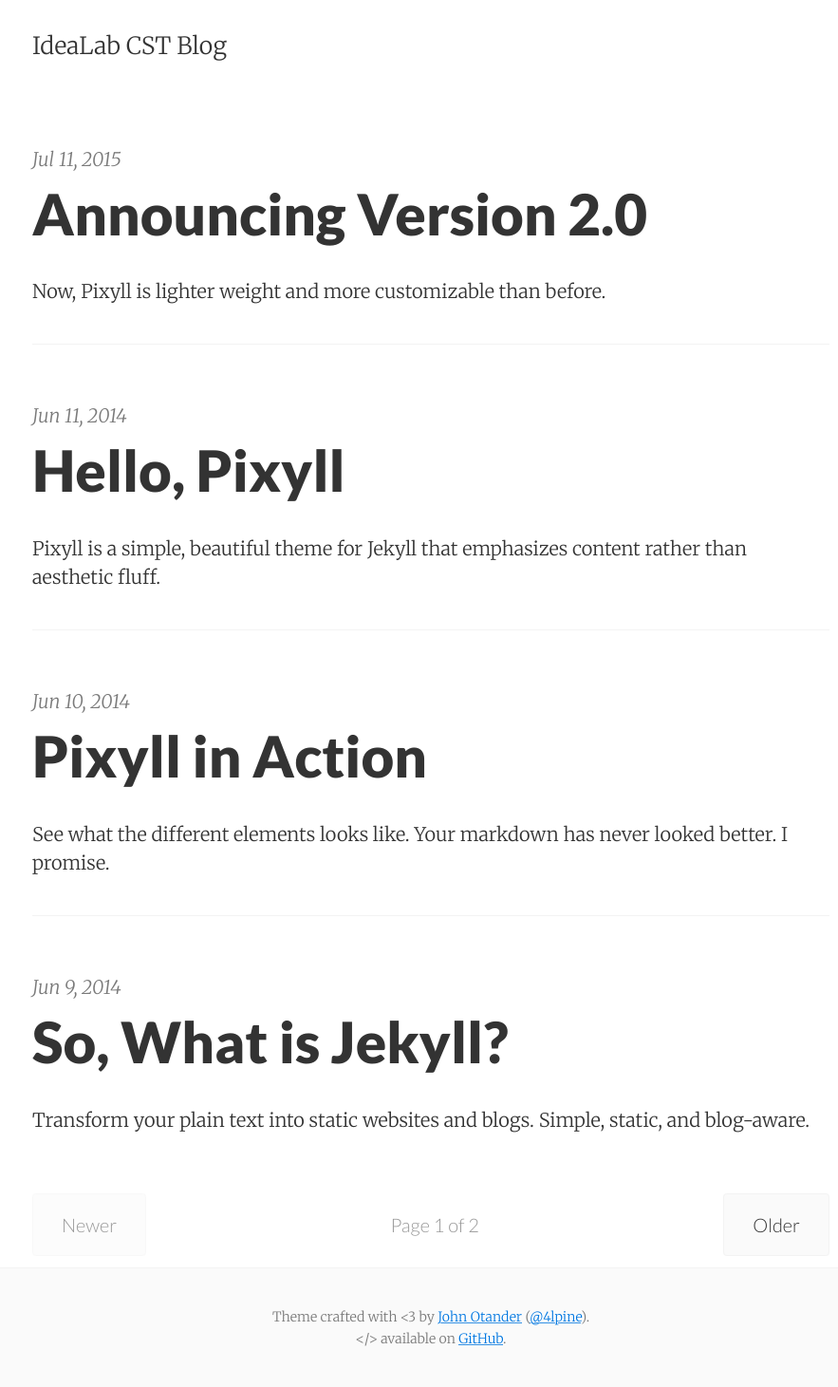
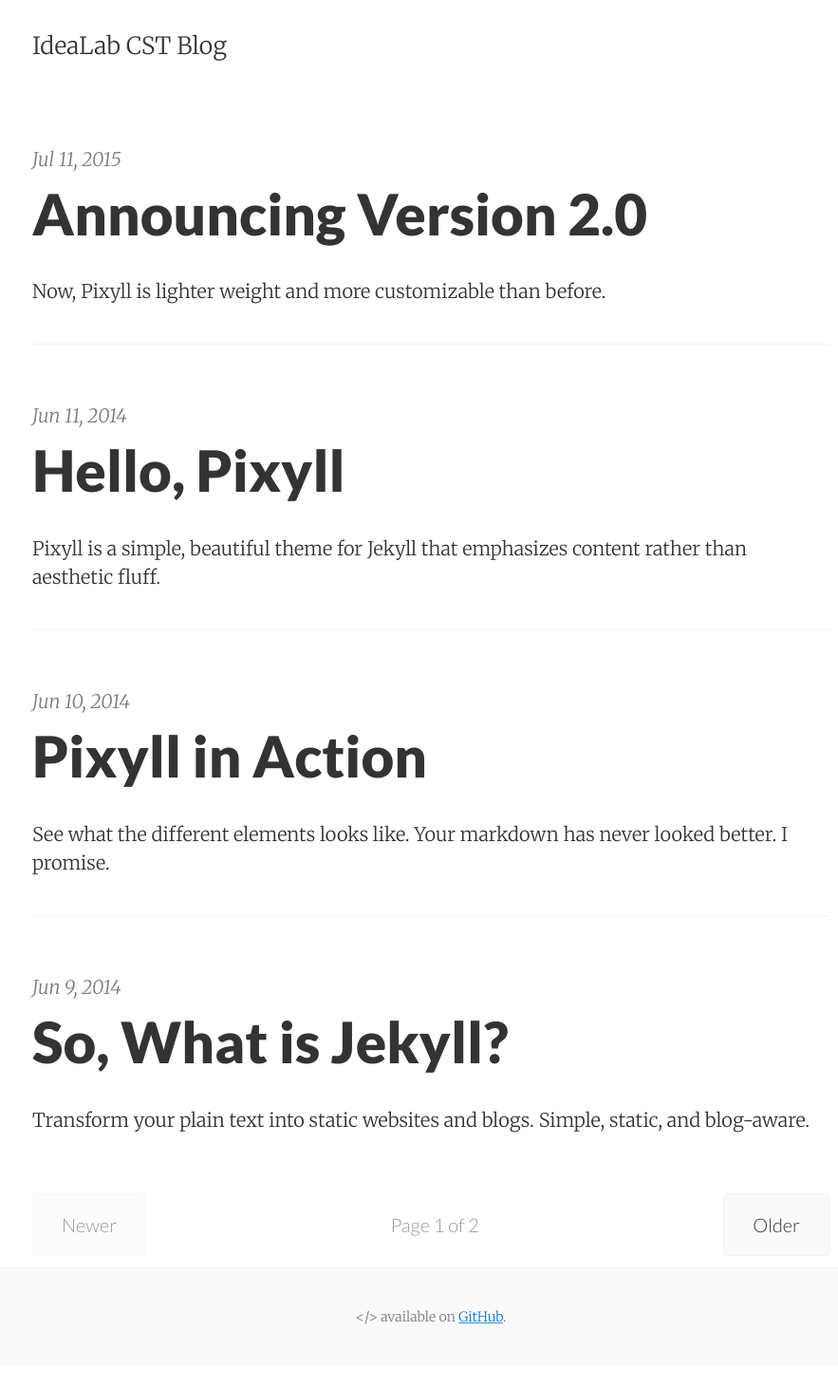
Before and after one commit to idea-lab/cst-blog, a Jekyll site: the page built from index.html, in a window 1280 px wide. Shown: the whole page at 95% size, without its empty margins (186-1069 px from the left). Built offline with Jekyll 4.4.1, drawn with Linux system fonts in a browser that asks for light colours; the list of posts is cut into pages by our own code; after the commit the page ends 1439 px from its top, so only the background shows below that.

Commit message:
removing creds :(

```diff
--- a/_includes/footer.html
+++ b/_includes/footer.html
@@ -1,7 +1,7 @@
 <footer class="center">
   <div class="measure">
     <small>
-      Theme crafted with &lt;3 by <a href="http://johnotander.com">John Otander</a> (<a href="https://twitter.com/4lpine">@4lpine</a>).<br>
+
       &lt;/&gt; available on <a href="https://github.com/johnotander/pixyll">GitHub</a>.
     </small>
   </div>
```
